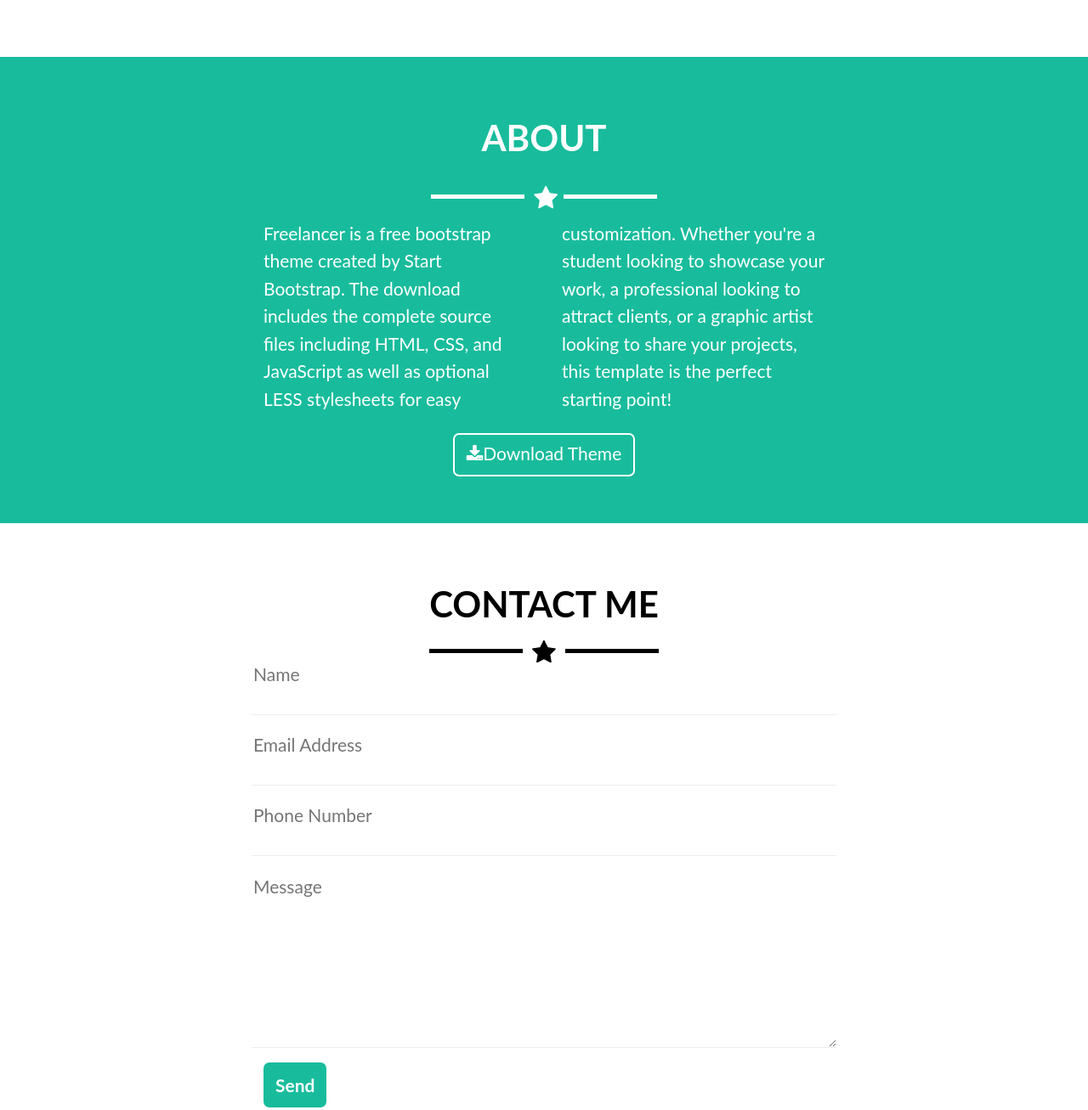
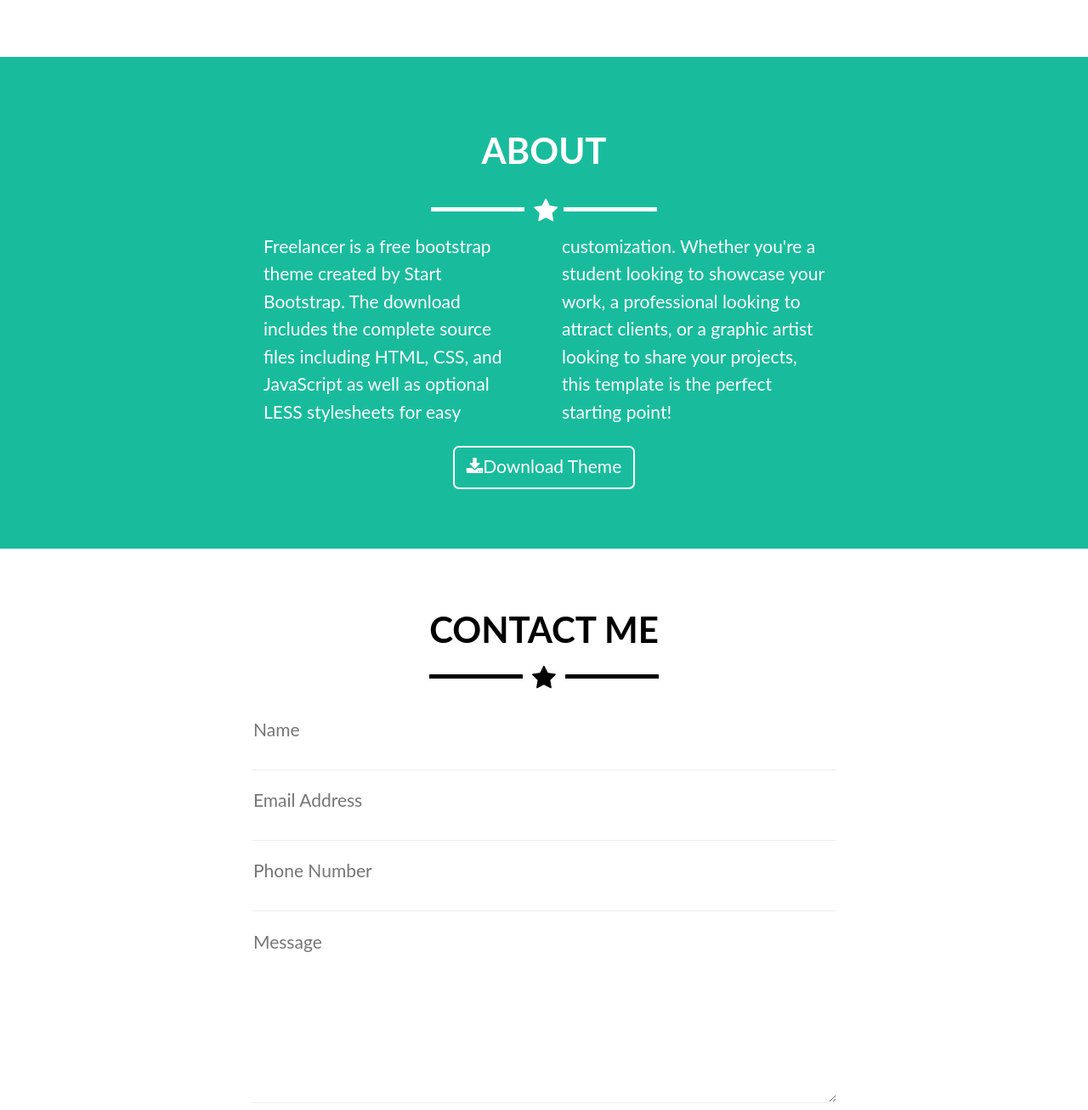
Before and after one commit to MarinaRH/FreelanceM, a plain HTML site: page index.html in a window 1280 px wide. Shown: the part 1453-2760 px from the top of the page at 85% size. Drawn offline with Linux system fonts and the light colour scheme.

Commit message:
Identando index y estilos

```diff
--- a/css/main.css
+++ b/css/main.css
@@ -2,11 +2,21 @@
 font-family:Lato,'Helvetica Neue',Helvetica,Arial,sans-serif;
  margin: 0;
 }
+/* selectores reutilizable*/
 .text-uppercase {
  text-transform: uppercase;
 }
 
-/*reutilizable*/
+.sub-text {
+ font-size: 28px;
+}
+
+/*reutilizable darle mas tamaño a todos los titulos*/
+.tit {
+ font-size: 42px;
+ font-weight:700;
+}
+
 div.line {
   padding: 14px;
 }
@@ -35,7 +45,7 @@ background: #18bc9c;
  background:white;
 }
 
-/************Para la linea y estrellas blancas*/
+/************Para la linea y estrellas negras*/
 .line-black::after{
  width: 110px;
  height: 5px;
@@ -60,9 +70,6 @@ background:white;
  background:black;
 }
 
-/*reutilizable*/
-
-
 /*estilos para el encabezado*/
 header {
  position: fixed;
@@ -70,7 +77,6 @@ header {
  height: 100px;
  z-index: 9999;
  background: #2c3e50;
-
 }
 
 #menu {
@@ -103,14 +109,14 @@ div.box-lefth{
 .box-rigth a:hover {
  color: #18bc9c;
 }
-/****************************************************/
+
+/****************Estilos para la section BOTSTRAP************************************/
 #boot {
  padding-top: 205px;
  padding-bottom: 70px;
  background:#18bc9c;
  text-align: center;
  color: white;
-
 }
 
 .text-start {
@@ -118,28 +124,19 @@ div.box-lefth{
  font-weight: 700;
 }
 
-.sub-text {
- font-size: 28px;
-}
-
-/*******************************************************************/
+/*************************Estilos para el portafolio*****************************************/
 
 #port {
  padding:70px;
  text-align: center;
 }
-/*reutilizable darle mas tamaño a todos los titulos*/
-.tit {
- font-size: 42px;
- font-weight:700;
-}
+
 
 figure.portafolio {
  box-sizing: border-box;
  column-width: 33%;
  column-count: 3;
  padding:0 35px;
-
 }
 
 .portafolio img {
@@ -148,17 +145,11 @@ figure.portafolio {
  margin:14px;
 }
 
-
-/*a:hover {
- color: #18bc9c;
-}*/
-
-
-/**********************************************************************/
+/******************************Estilos para el About**************************************/
 #about {
  background-color: #18bc9c;
  color: white;
- padding: 70px 210px;
+ padding: 85px 210px;
  text-align: center;
 }
 
@@ -178,13 +169,11 @@ div.parrafos {
  border: solid 2px white;
  border-radius: 7px;
  padding: 14px;
-
 }
 
 a.btn {
  text-decoration: none;
  color:white;
-
 }
 
 .button:hover , a.btn:hover {
@@ -192,7 +181,7 @@ a.btn {
  color:#18bc9c;
 }
 
-/************************************************************************/
+/*************************Estilos para el Contac***********************************************/
 #contac {
 text-align: center;
 padding: 70px;
@@ -202,9 +191,7 @@ padding-bottom: 135px;
 form {
  position: relative;
  text-align: center;
- margin-bottom: 28px;
-
-
+ margin-top:35px;
 }
 
 input {
@@ -234,10 +221,11 @@ button.butt {
  font-weight:700;
  margin-top:14px;
 }
+
 .butt:hover {
  background-color:rgb(16, 108, 97);
 }
-/********************************************************************************/
+/*******************************Estilos para el footer*************************************************/
 
 footer {
  background-color: #2c3e50;
@@ -270,6 +258,7 @@ a.leter {
  color: #18bc9c;
  text-decoration: none;
 }
+
 a.leter:hover {
  text-decoration:underline;
 }
```
Also changed, not shown: 1 other file.
